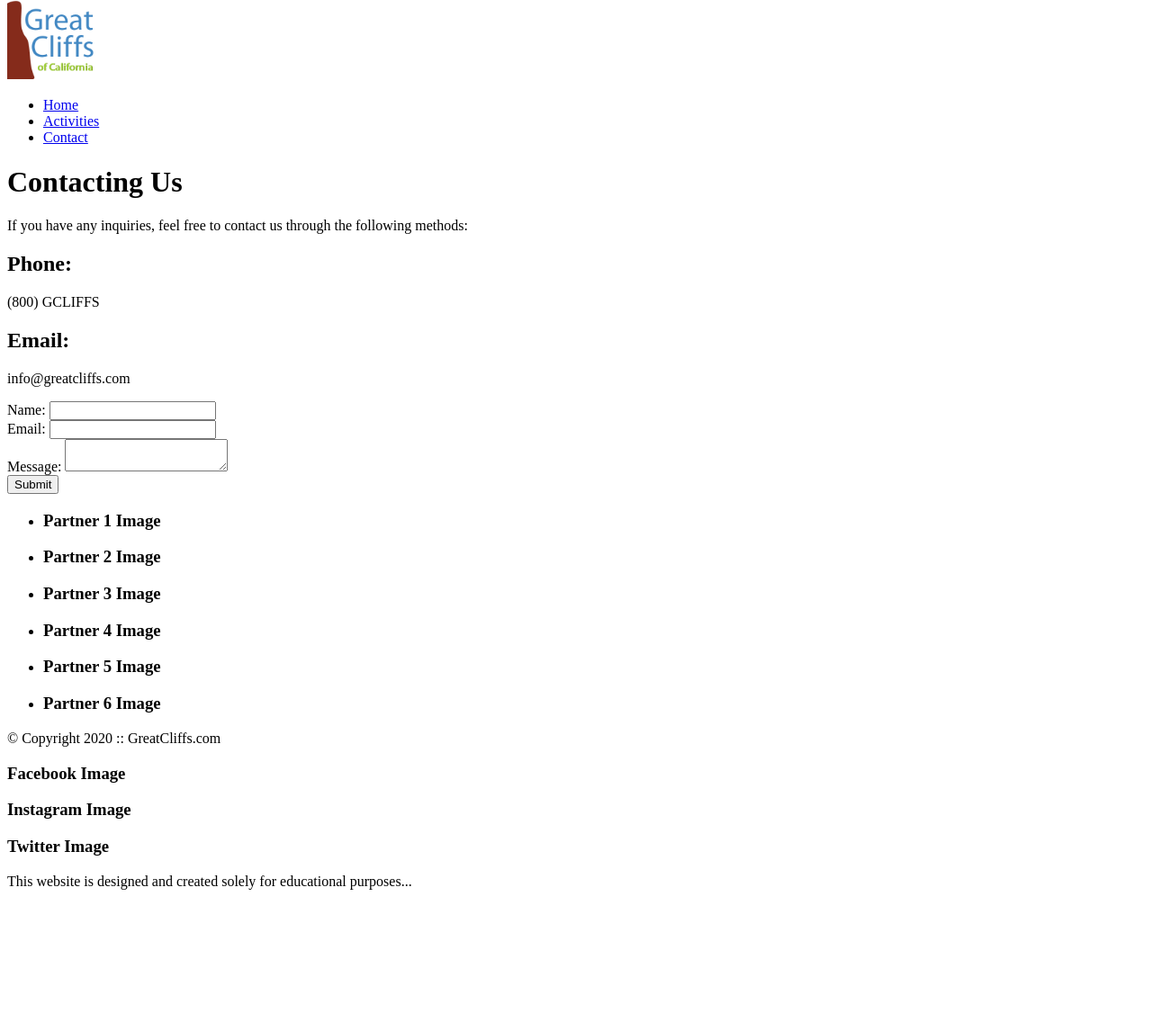
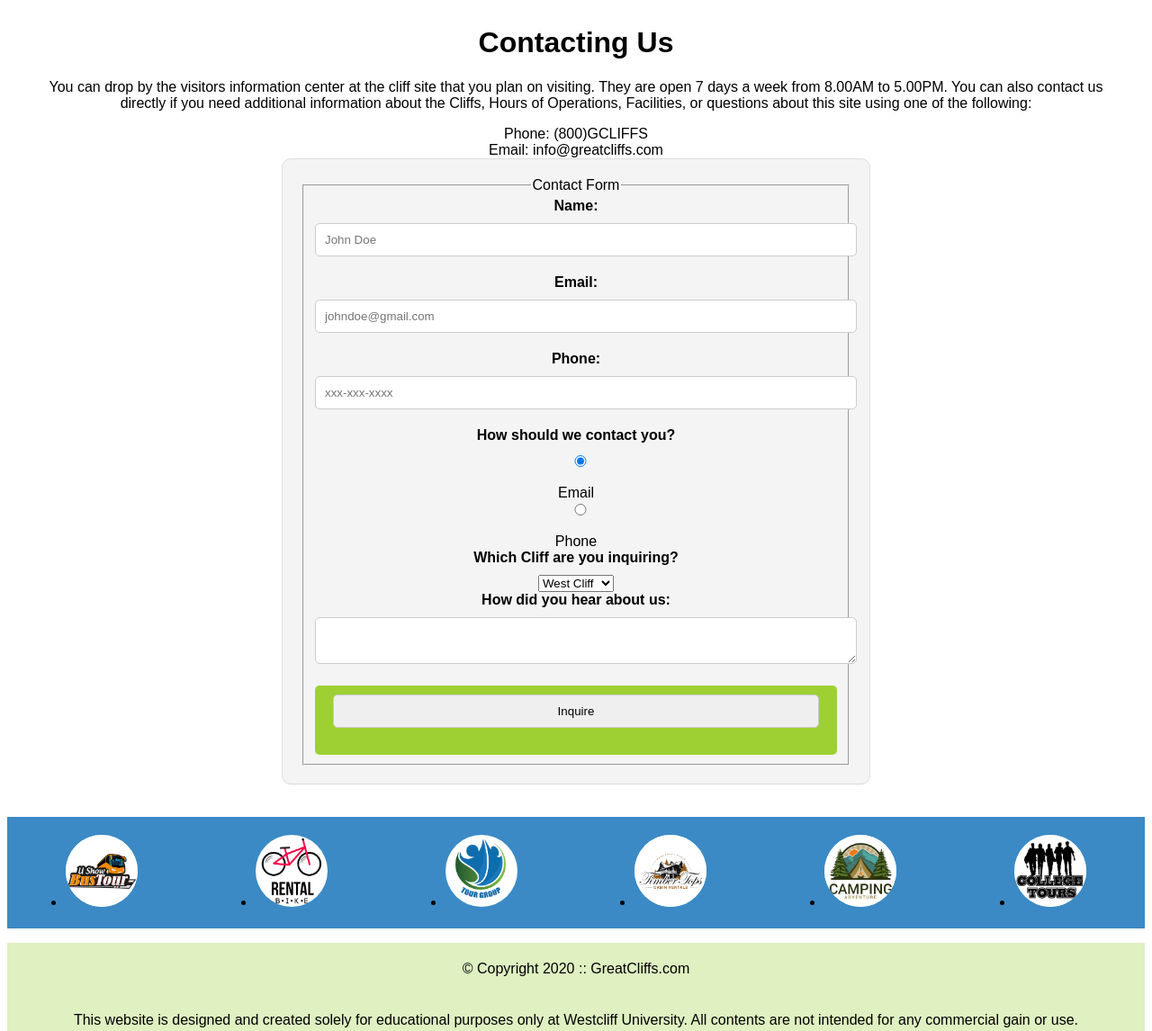
Before and after one commit to WassimLag/Great_cliff, a plain HTML site: page contact.html in a window 1280 px wide. Shown: the part 420-1566 px from the top of the page at 90% size. Before the commit the page ends 1425 px from the top, so only its background shows below. Drawn offline with Linux system fonts and the light colour scheme.

Commit message:
wk 2 day2

```diff
--- a/contact.html
+++ b/contact.html
@@ -3,70 +3,101 @@
 <head>
     <meta charset="utf-8">
     <title>Contact Us</title>
+    <link rel="stylesheet" href="styles.css">
 </head>
-<body>
+<body id="contact">
     <div class="container">
         <header>
-            <img src="images/cliff_ocean.jpg" alt="Cliff Ocean" width="600" height="400">
             <div class="main-header">
                 <div class="logo">
-                    <img src="images/logo.png" alt="Great Cliffs Logo" width="100">
+                    <img src="images/logo.png" alt="Great Cliffs Logo">
                 </div>
                 <nav class="main-menu">
                     <ul>
                         <li><a href="index.html">Home</a></li>
                         <li><a href="activities.html">Activities</a></li>
-                        <li><a href="contact.html">Contact</a></li>
+                        <li><a href="contact.html" class="active">Contact</a></li>
                     </ul>
                 </nav>
-
             </div>
         </header>
 
         <main>
             <h1>Contacting Us</h1>
-            <p>If you have any inquiries, feel free to contact us through the following methods:</p>
-            <h2>Phone:</h2>
-            <p>(800) GCLIFFS</p>
-            <h2>Email:</h2>
-            <p>info@greatcliffs.com</p>
+            <p>You can drop by the visitors information center at the cliff site that you plan on visiting. They are open 7 days a week from 8.00AM to 5.00PM. You can also contact us directly if you need additional information about the Cliffs, Hours of Operations, Facilities, or questions about this site using one of the following:</p>
+
+            <div class="contactinfo">
+                <div class="phone">
+                    <span>Phone:</span>
+                    <span>(800)GCLIFFS</span>
+                </div>
+                <div class="email">
+                    <span>Email:</span>
+                    <span>info@greatcliffs.com</span>
+                </div>
+            </div>
 
             <form action="/contact" method="post">
-                <label for="name">Name:</label>
-                <input type="text" id="name" name="name" required><br>
+                <fieldset>
+                    <legend>Contact Form</legend>
+                    <div class="textbox">
+                        <label>Name:</label>
+                        <input type="text" name="name" placeholder="John Doe">
+                        <label>Email:</label>
+                        <input type="email" name="email" placeholder="johndoe@gmail.com">
+                        <label>Phone:</label>
+                        <input type="text" name="phone" placeholder="xxx-xxx-xxxx">
+                    </div>
 
-                <label for="email">Email:</label>
-                <input type="email" id="email" name="email" required><br>
+                    <div class="radios">
+                        <label>How should we contact you?</label>
+                        <input type="radio" name="contact" value="email" checked>Email
+                        <input type="radio" name="contact" value="phone">Phone
+                    </div>
 
-                <label for="message">Message:</label>
-                <textarea id="message" name="message" required></textarea><br>
+                    <div class="selectmenu">
+                        <label>Which Cliff are you inquiring?</label>
+                        <select>
+                            <option>West Cliff</option>
+                            <option>North Cliff</option>
+                            <option>East Cliff</option>
+                            <option>South Cliff</option>
+                        </select>
+                    </div>
 
-                <button type="submit">Submit</button>
+                    <div class="commentbox">
+                        <label>How did you hear about us:</label>
+                        <textarea></textarea>
+                    </div>
+
+                    <div class="button">
+                        <input type="submit" value="Inquire">
+                    </div>
+                </fieldset>
             </form>
         </main>
 
         <section>
             <ul id="partners">
-                <li class="partner"><h3>Partner 1 Image</h3></li>
-                <li class="partner"><h3>Partner 2 Image</h3></li>
-                <li class="partner"><h3>Partner 3 Image</h3></li>
-                <li class="partner"><h3>Partner 4 Image</h3></li>
-                <li class="partner"><h3>Partner 5 Image</h3></li>
-                <li class="partner"><h3>Partner 6 Image</h3></li>
+                <li><img src="images/partner-bustour.png" alt="Partner 1"></li>
+                <li><img src="images/partner-rentalbike.png" alt="Partner 2"></li>
+                <li><img src="images/partner-tourgroup.png" alt="Partner 3"></li>
+                <li><img src="images/partner-cabinrental.png" alt="Partner 4"></li>
+                <li><img src="images/partner-campingadv.png" alt="Partner 5"></li>
+                <li><img src="images/partner-collegetours.png" alt="Partner 6"></li>
             </ul>
         </section>
+
         <footer>
-            <div id="nondisclaimer">
-                <div class="copy">&copy; Copyright 2020 :: GreatCliffs.com</div>
-                <div class="social">
-                    <h3>Facebook Image</h3>
-                    <h3>Instagram Image</h3>
-                    <h3>Twitter Image</h3>
-                </div>
+            <div class="copy">
+                &copy; Copyright 2020 :: GreatCliffs.com
             </div>
-            <div id="disclaimer">
-                <p>This website is designed and created solely for educational purposes...</p>
+            <div class="social">
+                <a href="#"><i class="fa fa-facebook"></i></a>
+                <a href="#"><i class="fa fa-instagram"></i></a>
+                <a href="#"><i class="fa fa-twitter"></i></a>
             </div>
+            <p>This website is designed and created solely for educational purposes only at Westcliff University. All contents are not intended for any commercial gain or use.</p>
         </footer>
     </div>
 </body>
--- /dev/null
+++ b/styles.css
@@ -0,0 +1,186 @@
+/* General page settings */
+body {
+    font-family: Arial, sans-serif;
+}
+
+/* Header background image styling */
+header {
+    background-size: cover;
+    background-position: center;
+    height: 400px;
+    position: relative;
+}
+
+body#home header {
+    background-image: url('images/cliff_ocean.jpg');
+}
+
+body#activities header {
+    background-image: url('images/cliff_rock.jpg');
+}
+
+body#contact header {
+    background-image: url('images/runfly.jpg');
+}
+
+/* Logo styling */
+.logo img {
+    width: 200px;
+    position: absolute;
+    top: 30px;
+    left: 50px;
+}
+
+/* Navigation styling */
+nav.main-menu {
+    position: absolute;
+    top: 50px;
+    right: 50px;
+}
+
+nav.main-menu ul {
+    list-style: none;
+    padding: 0;
+    margin: 0;
+    display: flex;
+}
+
+nav.main-menu ul li {
+    margin-left: 20px;
+}
+
+nav.main-menu ul li a {
+    text-decoration: none;
+    padding: 10px 20px;
+    color: white;
+    background-color: #8bc34a;
+    border-radius: 5px;
+    font-weight: bold;
+    text-transform: uppercase;
+}
+
+nav.main-menu ul li a:hover {
+    background-color: #6fa136;
+}
+
+nav.main-menu ul li a.active {
+    background-color: #6fa136;
+}
+
+/* Main content styling */
+main {
+    padding: 20px;
+    text-align: center;
+}
+
+main h2 {
+    color: #9ed034;
+}
+
+main p, main h3 {
+    color: black;
+}
+
+main h3 {
+    margin-top: 30px;
+}
+
+/* Partners section styling */
+#partners {
+    display: flex;
+    justify-content: space-around;
+    background-color: #3b8ac5;
+    padding: 20px 0;
+}
+
+#partners img {
+    width: 80px;
+    height: 80px;
+    border-radius: 50%;
+    background-color: white;
+}
+
+/* Footer styling */
+footer {
+    background-color: #dff0c1;
+    padding: 20px;
+    text-align: center;
+}
+
+footer .social a {
+    margin: 0 10px;
+    color: #3b8ac5;
+    font-size: 20px;
+    text-decoration: none;
+}
+
+footer .social a:hover {
+    color: #8bc34a;
+}
+
+/* Table styling for activities.html */
+table {
+    width: 80%;
+    margin: 20px auto;
+    border-collapse: collapse;
+}
+
+caption {
+    background-color: #4977D1;
+    color: white;
+    padding: 10px;
+    font-weight: bold;
+    font-size: 18px;
+}
+
+thead {
+    background-color: #9ed034;
+    color: white;
+}
+
+th, td {
+    padding: 10px;
+    text-align: center;
+    border: 1px solid #ddd;
+}
+
+tbody tr:first-child td {
+    font-weight: bold;
+}
+
+/* Contact form styling */
+form {
+    width: 50%;
+    margin: 0 auto;
+    padding: 20px;
+    background-color: #f4f4f4;
+    border: 1px solid #ddd;
+    border-radius: 10px;
+}
+
+form label {
+    display: block;
+    margin-bottom: 10px;
+    font-weight: bold;
+}
+
+form input, form textarea {
+    width: 100%;
+    padding: 10px;
+    margin-bottom: 20px;
+    border: 1px solid #ccc;
+    border-radius: 5px;
+}
+
+form .button {
+    background-color: #9ed034;
+    color: white;
+    padding: 10px 20px;
+    border: none;
+    cursor: pointer;
+    border-radius: 5px;
+}
+
+form .button:hover {
+    background-color: #4977D1;
+}
```
Also changed, not shown: activities.html (+19 -21 lines), index.html (+1 -110 lines).
